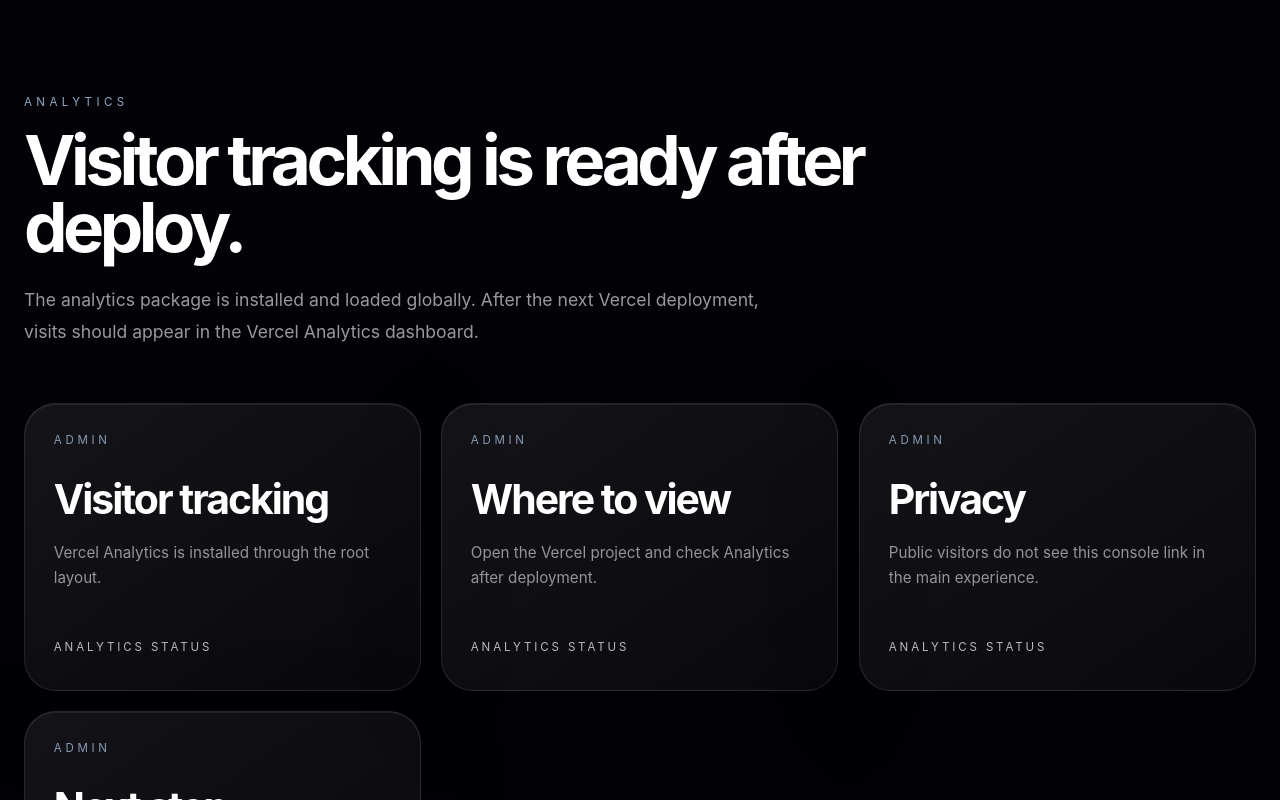
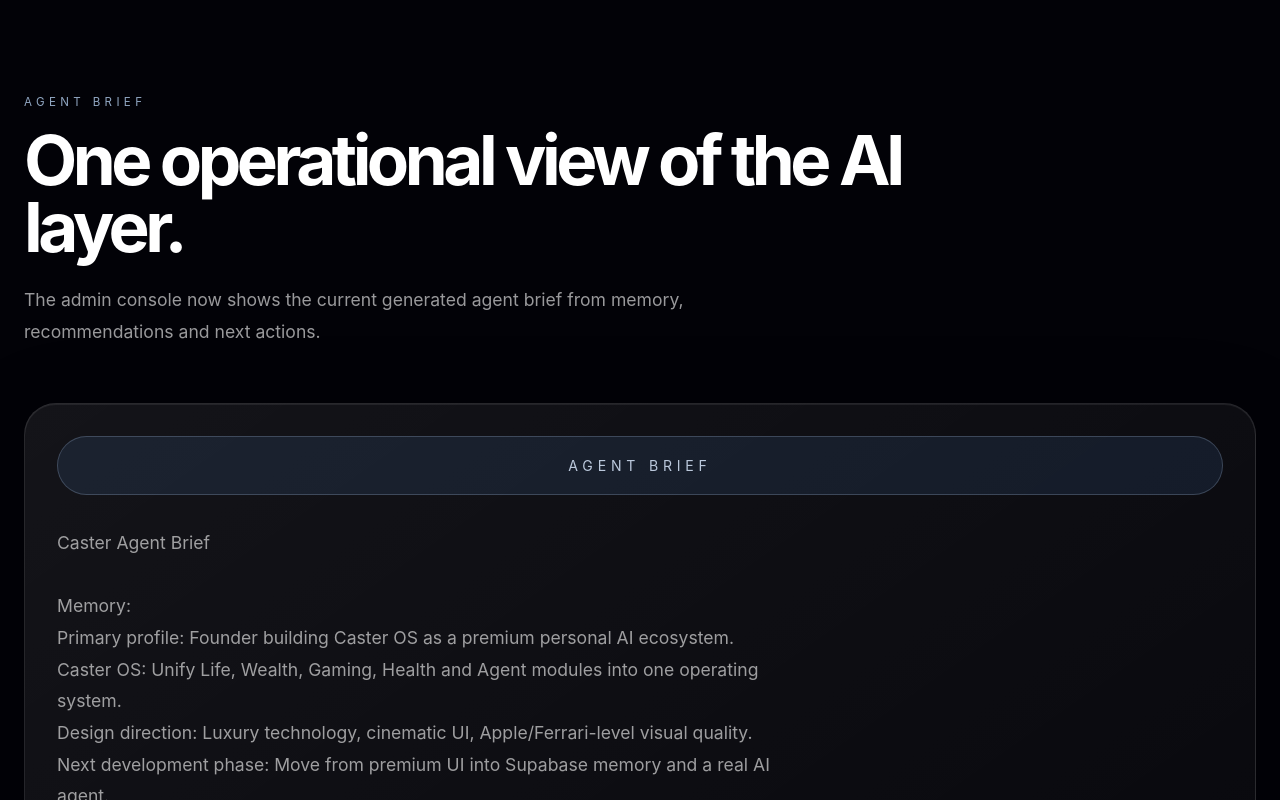
Before and after one commit to vv-glitchhub/Caster-hub, a Next.js app: page /admin in a window 1280 px wide. Shown: the part 900-1700 px from the top of the page. Built offline with nearby package versions, Linux system fonts and the light colour scheme; no server answers.

Commit message:
Show agent brief in admin console

```diff
--- a/app/admin/page.tsx
+++ b/app/admin/page.tsx
@@ -1,3 +1,4 @@
+import AgentBriefPanel from '../../components/AgentBriefPanel'
 import SupabaseStatusCard from '../../components/SupabaseStatusCard'
 
 const launchStats = [
@@ -51,6 +52,19 @@ export default function AdminPage() {
           <div className="home-actions">
             <a className="primary-button" href="/">Open Public Site</a>
             <a className="secondary-button" href="/dashboard">Open Dashboard</a>
+          </div>
+        </div>
+      </section>
+
+      <section className="home-section">
+        <div className="home-container">
+          <p className="section-label">Agent Brief</p>
+          <h2 className="section-title">One operational view of the AI layer.</h2>
+          <p className="home-section-lead">
+            The admin console now shows the current generated agent brief from memory, recommendations and next actions.
+          </p>
+          <div style={{ marginTop: '3.5rem' }}>
+            <AgentBriefPanel />
           </div>
         </div>
       </section>
```
